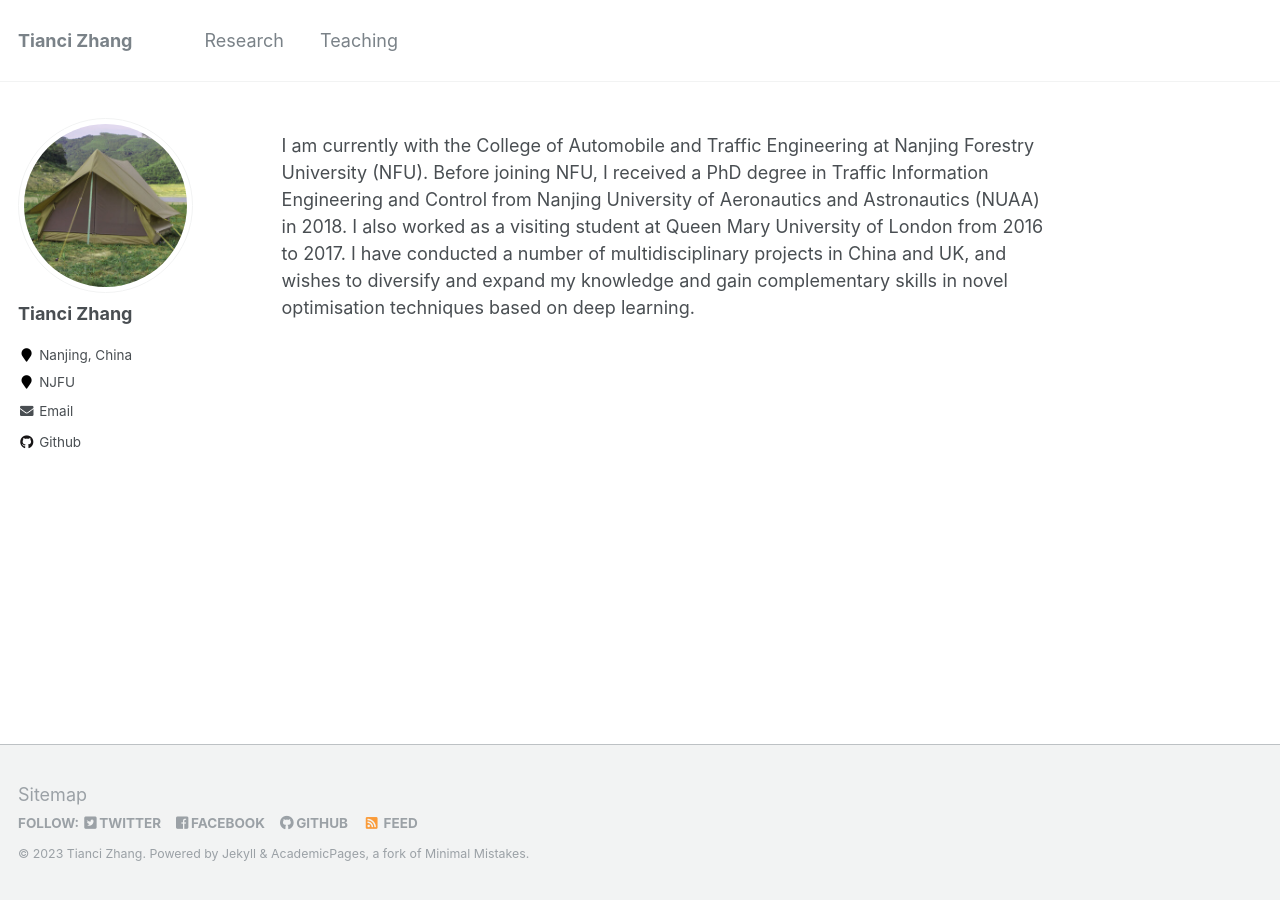
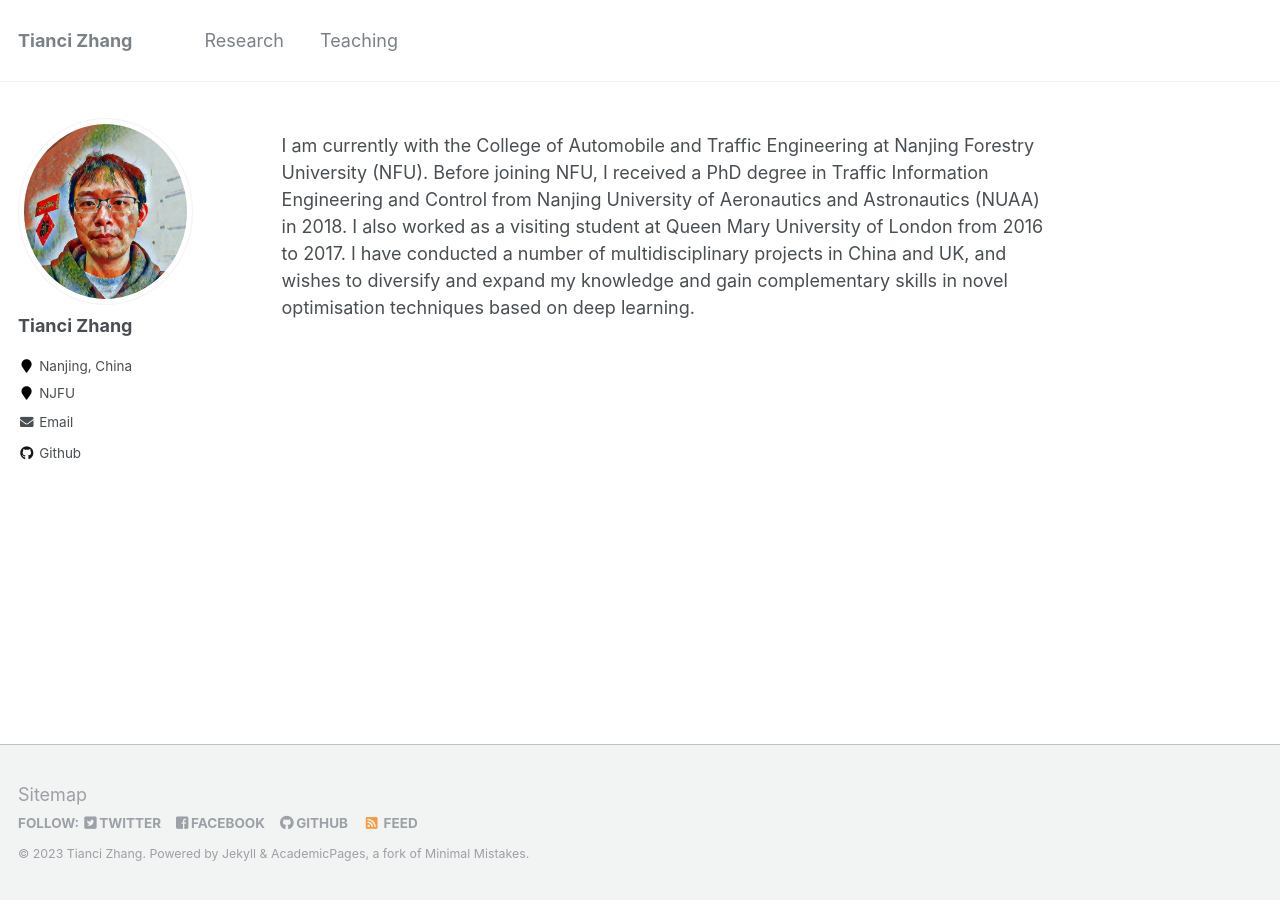
Before and after one commit to tiancivalen/tiancivalen.github.io, a Jekyll site: the page built from _pages/about.md, in a window 1280 px wide. Built offline with Jekyll 4.4.1, drawn with Linux system fonts in a browser that asks for light colours.

Commit message:
Update _config.yml

```diff
--- a/_config.yml
+++ b/_config.yml
@@ -84,7 +84,7 @@ analytics:
 # Site Author
 author:
   name             : "Tianci Zhang"
-  avatar           : "1.jpg"
+  avatar           : "me.png"
   bio              : ""
   location         : "Nanjing, China"
   employer         : "NJFU"
```
